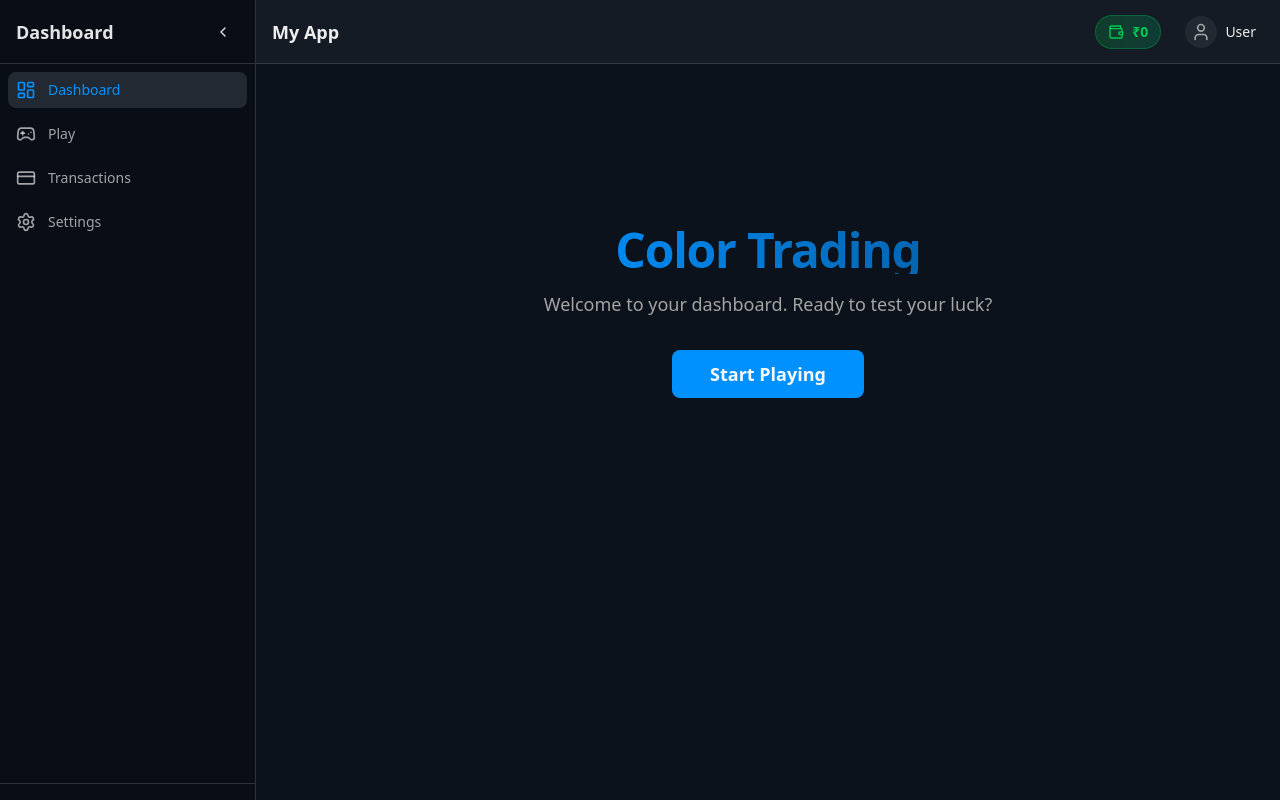
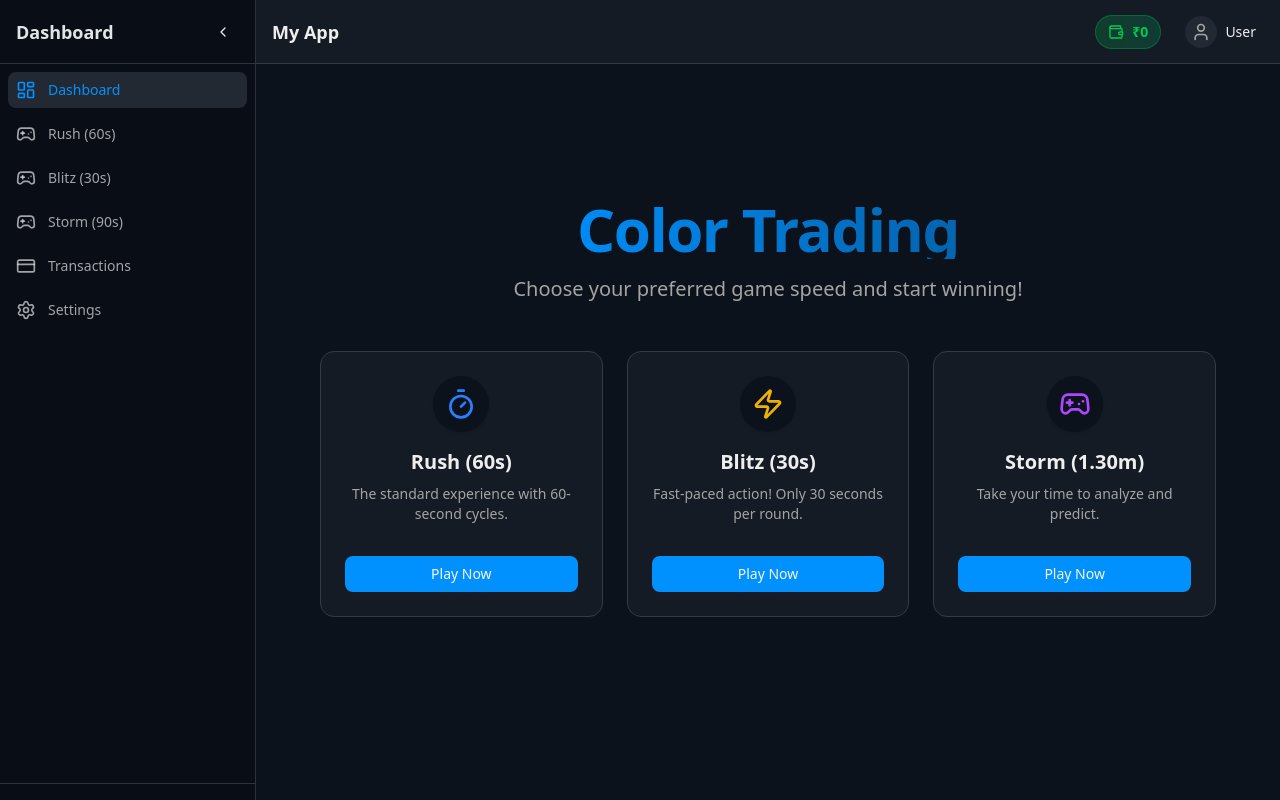
Before and after one commit to Guddu-Pandit/Color-Trading-App, a Next.js app: page / in a window 1280 px wide. Built offline with nearby package versions, Linux system fonts and the light colour scheme; no server answers.

Commit message:
feat: Implement a new betting system with Rush, Blitz, and Storm game types, including dedicated pages, UI components, and database schema updates.

```diff
--- /dev/null
+++ b/app/blitz/page.tsx
@@ -0,0 +1,25 @@
+"use client"
+
+import { DashboardShell } from "@/components/dashboard/DashboardShell"
+import { BettingPanel } from "@/components/dashboard/BettingPanel"
+import { GameResults } from "@/components/dashboard/GameResults"
+
+export default function BlitzPage() {
+    return (
+        <DashboardShell>
+            <div className="max-w-4xl mx-auto space-y-8 animate-in fade-in duration-500">
+                <div className="text-center space-y-2 mb-8">
+                    <h1 className="text-4xl font-extrabold tracking-tight lg:text-5xl bg-gradient-to-r from-primary to-primary/60 bg-clip-text text-transparent">
+                        Blitz (30s)
+                    </h1>
+                    <p className="text-muted-foreground text-lg">
+                        Fast-paced 30-second cycles! Betting locks at 10s.
+                    </p>
+                </div>
+
+                <BettingPanel gameType="30s" />
+                <GameResults gameType="30s" />
+            </div>
+        </DashboardShell>
+    )
+}
--- a/app/page.tsx
+++ b/app/page.tsx
@@ -3,25 +3,66 @@
 import { DashboardShell } from "@/components/dashboard/DashboardShell"
 import Link from "next/link"
 import { Button } from "@/components/ui/button"
+import { Gamepad2, Timer, Zap } from "lucide-react"
 
 export default function Home() {
+  const gameModes = [
+    {
+      title: "Rush (60s)",
+      description: "The standard experience with 60-second cycles.",
+      href: "/rush",
+      icon: Timer,
+      color: "text-blue-500",
+    },
+    {
+      title: "Blitz (30s)",
+      description: "Fast-paced action! Only 30 seconds per round.",
+      href: "/blitz",
+      icon: Zap,
+      color: "text-yellow-500",
+    },
+    {
+      title: "Storm (1.30m)",
+      description: "Take your time to analyze and predict.",
+      href: "/storm",
+      icon: Gamepad2,
+      color: "text-purple-500",
+    }
+  ]
+
   return (
     <DashboardShell>
-      <div className="max-w-4xl mx-auto space-y-8 animate-in fade-in duration-500 flex flex-col items-center justify-center min-h-[60vh]">
-        <div className="text-center space-y-4 mb-8">
-          <h1 className="text-4xl font-extrabold tracking-tight lg:text-5xl bg-gradient-to-r from-primary to-primary/60 bg-clip-text text-transparent">
+      <div className="max-w-4xl mx-auto space-y-12 animate-in fade-in duration-500 flex flex-col items-center justify-center min-h-[80vh]">
+        <div className="text-center space-y-4">
+          <h1 className="text-4xl font-extrabold tracking-tight lg:text-6xl bg-gradient-to-r from-primary to-primary/60 bg-clip-text text-transparent">
             Color Trading
           </h1>
-          <p className="text-muted-foreground text-lg max-w-2xl mx-auto">
-            Welcome to your dashboard. Ready to test your luck?
+          <p className="text-muted-foreground text-xl max-w-2xl mx-auto">
+            Choose your preferred game speed and start winning!
           </p>
-          <div className="flex justify-center pt-4">
-            <Button asChild size="lg" className="w-48 text-lg font-semibold h-12">
-              <Link href="/game">
-                Start Playing
-              </Link>
-            </Button>
-          </div>
+        </div>
+
+        <div className="grid grid-cols-1 md:grid-cols-3 gap-6 w-full">
+          {gameModes.map((mode) => (
+            <div key={mode.href} className="group relative bg-card hover:bg-accent/50 border border-border rounded-xl p-6 transition-all duration-300 hover:shadow-2xl hover:-translate-y-1">
+              <div className="flex flex-col items-center text-center space-y-4">
+                <div className={`p-3 rounded-full bg-background shadow-sm ${mode.color}`}>
+                  <mode.icon className="h-8 w-8" />
+                </div>
+                <div className="space-y-2">
+                  <h3 className="text-xl font-bold">{mode.title}</h3>
+                  <p className="text-sm text-muted-foreground">
+                    {mode.description}
+                  </p>
+                </div>
+                <Button asChild className="w-full mt-4 group-hover:bg-primary">
+                  <Link href={mode.href}>
+                    Play Now
+                  </Link>
+                </Button>
+              </div>
+            </div>
+          ))}
         </div>
       </div>
     </DashboardShell>
--- a/app/game/page.tsx
+++ b/app/rush/page.tsx
@@ -4,13 +4,13 @@ import { DashboardShell } from "@/components/dashboard/DashboardShell"
 import { BettingPanel } from "@/components/dashboard/BettingPanel"
 import { GameResults } from "@/components/dashboard/GameResults"
 
-export default function GamePage() {
+export default function RushPage() {
     return (
         <DashboardShell>
             <div className="max-w-4xl mx-auto space-y-8 animate-in fade-in duration-500">
                 <div className="text-center space-y-2 mb-8">
                     <h1 className="text-4xl font-extrabold tracking-tight lg:text-5xl bg-gradient-to-r from-primary to-primary/60 bg-clip-text text-transparent">
-                        Color Trading
+                        Rush (60s)
                     </h1>
                     <p className="text-muted-foreground text-lg">
                         Win big by predicting the next color!
--- /dev/null
+++ b/app/storm/page.tsx
@@ -0,0 +1,25 @@
+"use client"
+
+import { DashboardShell } from "@/components/dashboard/DashboardShell"
+import { BettingPanel } from "@/components/dashboard/BettingPanel"
+import { GameResults } from "@/components/dashboard/GameResults"
+
+export default function StormPage() {
+    return (
+        <DashboardShell>
+            <div className="max-w-4xl mx-auto space-y-8 animate-in fade-in duration-500">
+                <div className="text-center space-y-2 mb-8">
+                    <h1 className="text-4xl font-extrabold tracking-tight lg:text-5xl bg-gradient-to-r from-primary to-primary/60 bg-clip-text text-transparent">
+                        Storm (1.30m)
+                    </h1>
+                    <p className="text-muted-foreground text-lg">
+                        Extended 90-second cycles for careful predictions!
+                    </p>
+                </div>
+
+                <BettingPanel gameType="90s" />
+                <GameResults gameType="90s" />
+            </div>
+        </DashboardShell>
+    )
+}
--- a/components/dashboard/GameResults.tsx
+++ b/components/dashboard/GameResults.tsx
@@ -5,11 +5,11 @@ import { Card, CardContent, CardHeader, CardTitle } from "@/components/ui/card"
 import { getRecentResults } from "@/app/actions/betting"
 import { supabase } from "@/lib/supabase"
 
-export function GameResults() {
+export function GameResults({ gameType = '60s' }: { gameType?: string }) {
     const [results, setResults] = useState<any[]>([])
 
     const fetchResults = async () => {
-        const { data } = await getRecentResults()
+        const { data } = await getRecentResults(gameType)
         if (data) setResults(data)
     }
 
@@ -44,8 +44,8 @@ export function GameResults() {
                     {results.map((res) => (
                         <div key={res.id} className="flex flex-col items-center gap-1">
                             <div className={`w-8 h-8 rounded-full flex items-center justify-center text-white text-[10px] font-bold shadow-sm ${res.result_color === 'green' ? 'bg-green-600' :
-                                    res.result_color === 'red' ? 'bg-red-600' :
-                                        res.result_color === 'violet' ? 'bg-purple-600' : 'bg-gray-400'
+                                res.result_color === 'red' ? 'bg-red-600' :
+                                    res.result_color === 'violet' ? 'bg-purple-600' : 'bg-gray-400'
                                 }`}>
                                 {res.result_number ?? '?'}
                             </div>
--- a/components/dashboard/Sidebar.tsx
+++ b/components/dashboard/Sidebar.tsx
@@ -68,15 +68,39 @@ export function Sidebar({ isCollapsed, toggleCollapse }: SidebarProps) {
                 </Link>
 
                 <Link
-                    href="/game"
+                    href="/rush"
                     className={cn(
                         "flex items-center gap-3 p-2 rounded-md hover:bg-sidebar-accent transition-colors text-sm font-medium",
-                        pathname === "/game" ? "bg-sidebar-accent text-sidebar-primary" : "text-sidebar-foreground/70",
+                        pathname === "/rush" ? "bg-sidebar-accent text-sidebar-primary" : "text-sidebar-foreground/70",
                         isCollapsed ? "justify-center" : ""
                     )}
                 >
                     <Gamepad2 className="h-5 w-5" />
-                    {!isCollapsed && <span>Play</span>}
+                    {!isCollapsed && <span>Rush (60s)</span>}
+                </Link>
+
+                <Link
+                    href="/blitz"
+                    className={cn(
+                        "flex items-center gap-3 p-2 rounded-md hover:bg-sidebar-accent transition-colors text-sm font-medium",
+                        pathname === "/blitz" ? "bg-sidebar-accent text-sidebar-primary" : "text-sidebar-foreground/70",
+                        isCollapsed ? "justify-center" : ""
+                    )}
+                >
+                    <Gamepad2 className="h-5 w-5" />
+                    {!isCollapsed && <span>Blitz (30s)</span>}
+                </Link>
+
+                <Link
+                    href="/storm"
+                    className={cn(
+                        "flex items-center gap-3 p-2 rounded-md hover:bg-sidebar-accent transition-colors text-sm font-medium",
+                        pathname === "/storm" ? "bg-sidebar-accent text-sidebar-primary" : "text-sidebar-foreground/70",
+                        isCollapsed ? "justify-center" : ""
+                    )}
+                >
+                    <Gamepad2 className="h-5 w-5" />
+                    {!isCollapsed && <span>Storm (90s)</span>}
                 </Link>
 
                 <Link
```
Also changed, not shown: app/actions/betting.ts (+14 -6 lines), components/dashboard/BettingPanel.tsx (+9 -5 lines), 1 other file (tests, documents, lock files or other folders).
